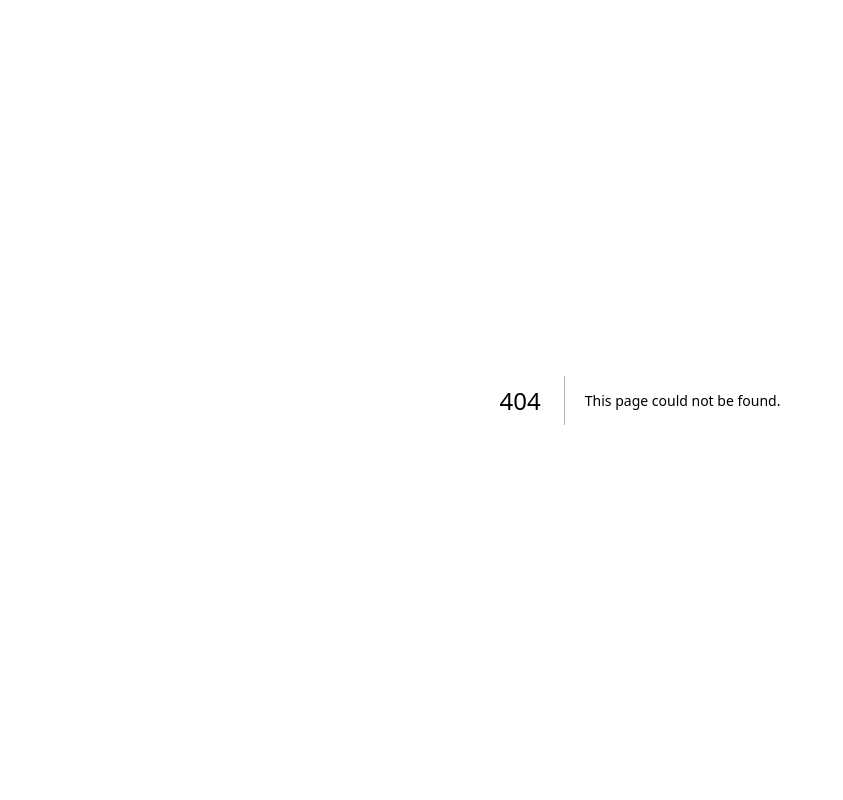
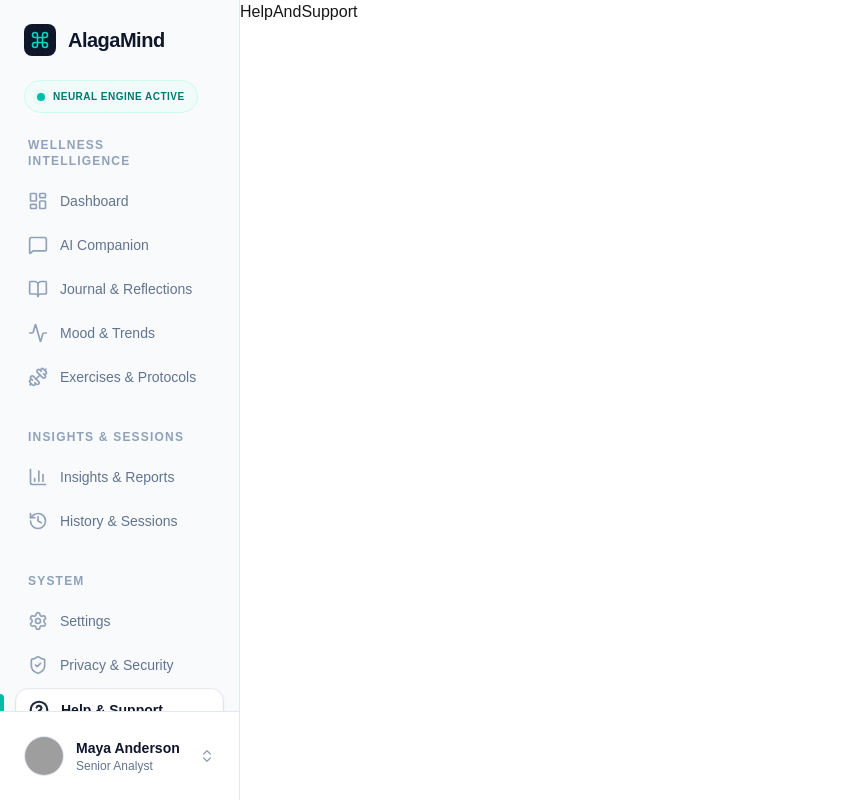
Before and after one commit to CodeMasonsDev/alagamind, a Next.js app: page /help-support in a window 1280 px wide. Before the commit this address had no page. Shown: the whole page, without its empty margins (0-843 px from the left). Built offline with nearby package versions, Linux system fonts and the light colour scheme; no server answers; grey boxes are pictures that could not be loaded.

Commit message:
feat: initialized settings pages

```diff
--- /dev/null
+++ b/src/app/(features)/(setting)/help-support/page.tsx
@@ -0,0 +1,5 @@
+import React from "react";
+
+export default function HelpAndSupport() {
+  return <div>HelpAndSupport</div>;
+}
--- /dev/null
+++ b/src/app/(features)/(setting)/privacy/page.tsx
@@ -0,0 +1,5 @@
+import React from "react";
+
+export default function Privacy() {
+  return <div>Privacy</div>;
+}
--- /dev/null
+++ b/src/app/(features)/(setting)/settings/page.tsx
@@ -0,0 +1,5 @@
+import React from "react";
+
+export default function Settings() {
+  return <div>Settings</div>;
+}
```
